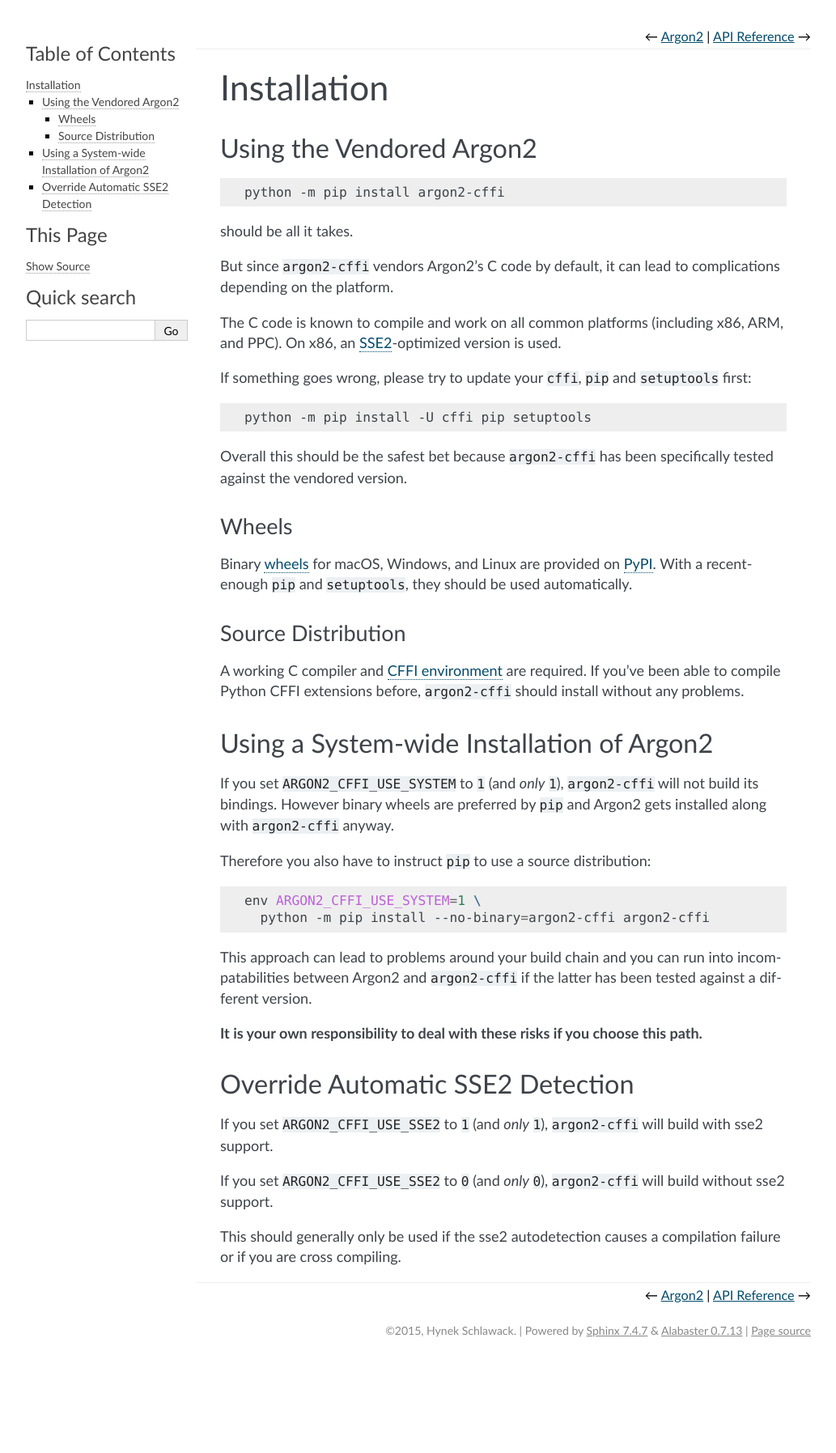
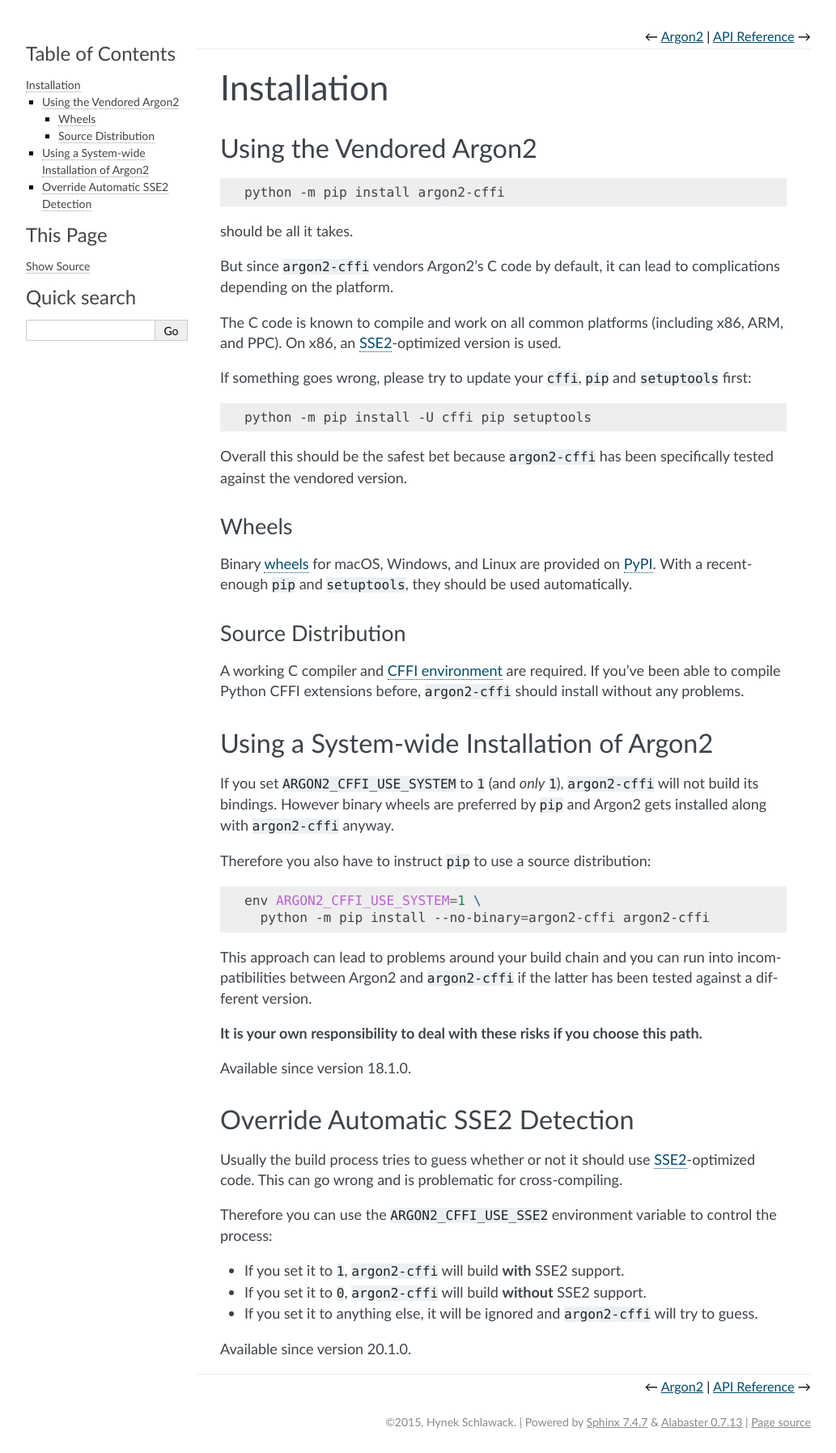
Before and after one commit to hynek/argon2-cffi, a Sphinx documentation site: the page built from docs/installation.rst, in a window 1280 px wide. Shown: the whole page at 81% size, without its empty margins (128-1161 px from the left). Built offline with Sphinx 7.4.7, drawn with Linux system fonts in a browser that asks for light colours; before the commit the page ends 1682 px from its top, so only the background shows below that.

Commit message:
Wordsmithing & version bump

```diff
--- a/CHANGELOG.rst
+++ b/CHANGELOG.rst
@@ -5,7 +5,7 @@ Versions are year-based with a strict backward compatibility policy.
 The third digit is only for regressions.
 
 
-19.3.0 (UNRELEASED)
+20.1.0 (UNRELEASED)
 -------------------
 
 Vendoring Argon2 @ UNRELEASED
@@ -26,7 +26,7 @@ Deprecations:
 Changes:
 ^^^^^^^^
 
-- Added ``ARGON2_CFFI_USE_SSE2`` env variable to override SSE2 autodetection.
+- It is now possible to manually override the detection of SSE2 using the ``ARGON2_CFFI_USE_SSE2`` environment variable.
 
 
 ----
--- a/docs/installation.rst
+++ b/docs/installation.rst
@@ -52,19 +52,26 @@ Therefore you also have to instruct ``pip`` to use a source distribution:
   env ARGON2_CFFI_USE_SYSTEM=1 \
     python -m pip install --no-binary=argon2-cffi argon2-cffi
 
-This approach can lead to problems around your build chain and you can run into incompatabilities between Argon2 and ``argon2-cffi`` if the latter has been tested against a different version.
+This approach can lead to problems around your build chain and you can run into incompatibilities between Argon2 and ``argon2-cffi`` if the latter has been tested against a different version.
 
 **It is your own responsibility to deal with these risks if you choose this path.**
 
+Available since version 18.1.0.
+
 
 Override Automatic SSE2 Detection
-------------------------------------------
+---------------------------------
 
-If you set ``ARGON2_CFFI_USE_SSE2`` to ``1`` (and *only* ``1``), ``argon2-cffi`` will build with sse2 support.
+Usually the build process tries to guess whether or not it should use SSE2_-optimized code.
+This can go wrong and is problematic for cross-compiling.
 
-If you set ``ARGON2_CFFI_USE_SSE2`` to ``0`` (and *only* ``0``), ``argon2-cffi`` will build without sse2 support.
+Therefore you can use the ``ARGON2_CFFI_USE_SSE2`` environment variable to control the process:
 
-This should generally only be used if the sse2 autodetection causes a compilation failure or if you are cross compiling.
+- If you set it to ``1``, ``argon2-cffi`` will build **with** SSE2 support.
+- If you set it to ``0``, ``argon2-cffi`` will build **without** SSE2 support.
+- If you set it to anything else, it will be ignored and ``argon2-cffi`` will try to guess.
+
+Available since version 20.1.0.
 
 
 .. _SSE2: https://en.wikipedia.org/wiki/SSE2
--- a/src/argon2/__init__.py
+++ b/src/argon2/__init__.py
@@ -16,7 +16,7 @@ from ._utils import Parameters, extract_parameters
 from .low_level import Type
 
 
-__version__ = "19.3.0.dev0"
+__version__ = "20.1.0.dev0"
 
 __title__ = "argon2-cffi"
 __description__ = "The secure Argon2 password hashing algorithm."
```
Also changed, not shown: .pre-commit-config.yaml.
